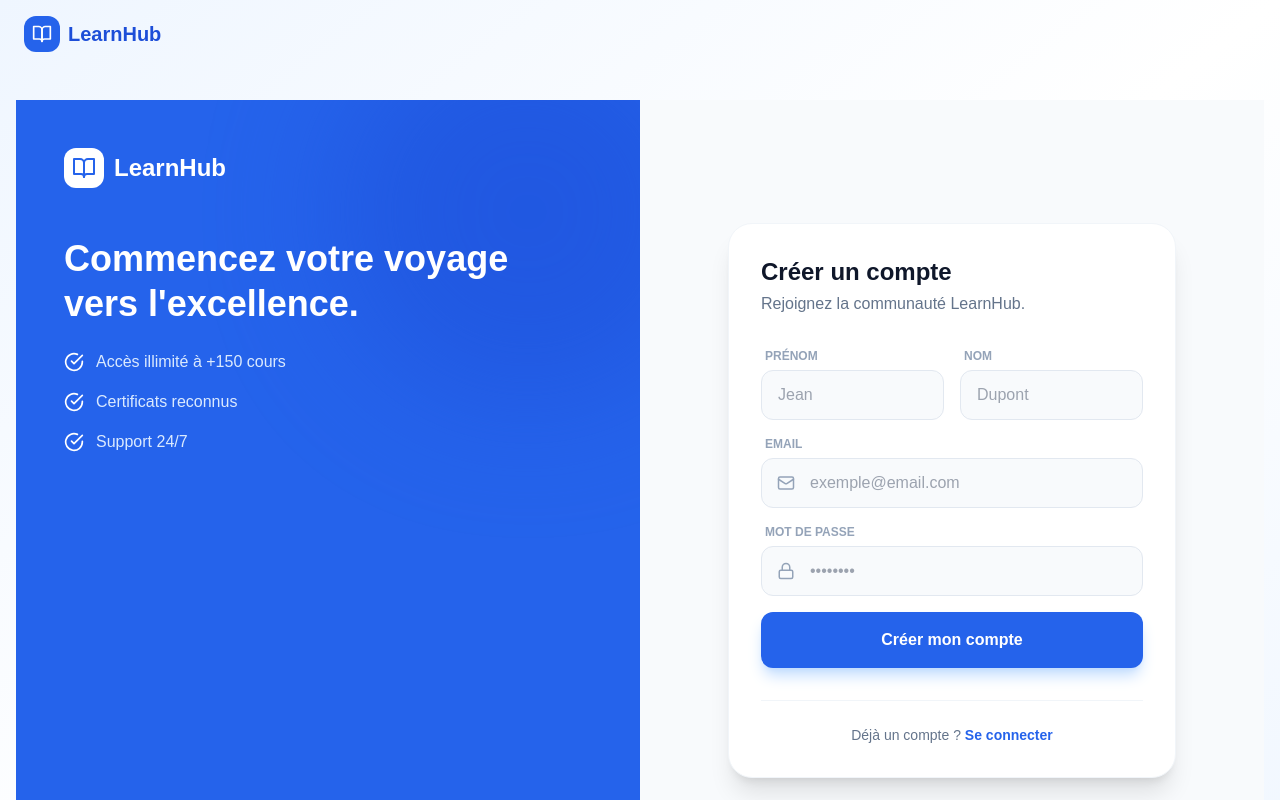
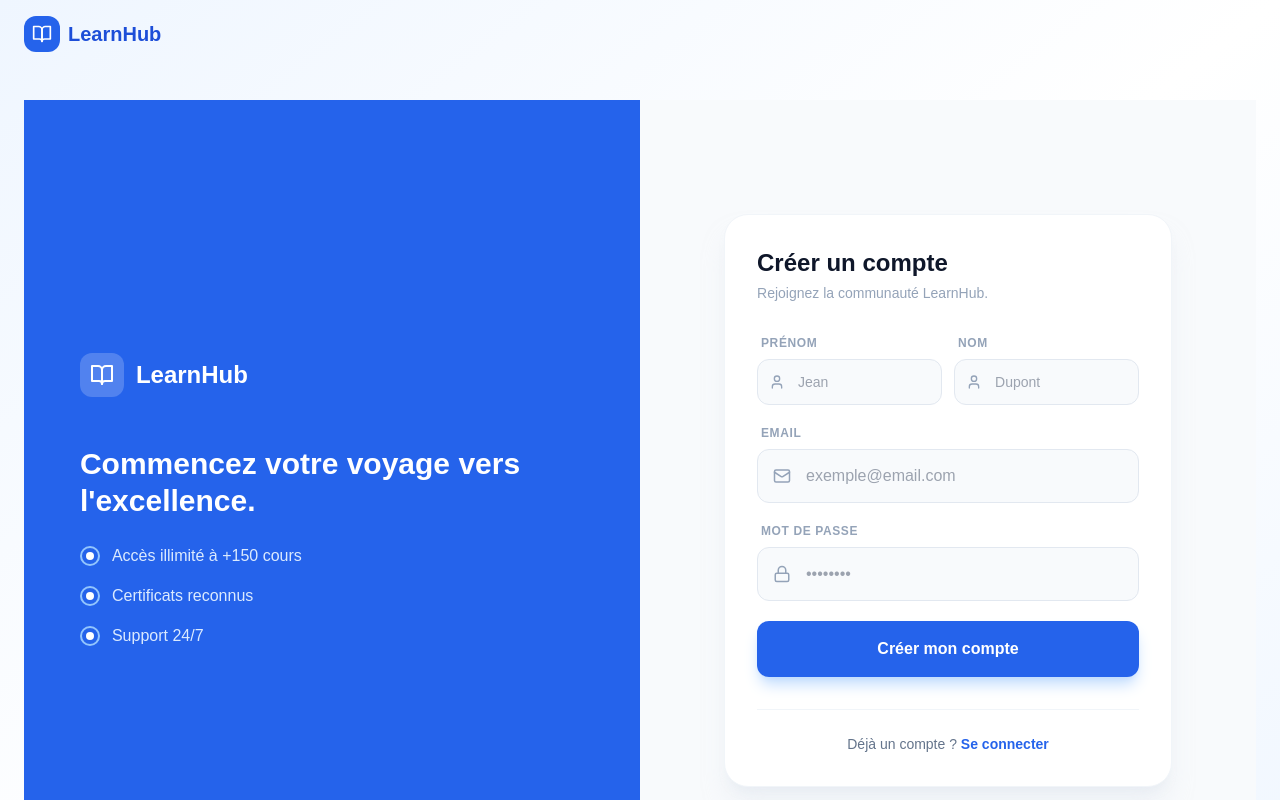
Before and after one commit to Fallou1033/elearning-platform, a React (Vite) app: page /register in a window 1280 px wide. Shown: the top 800 px of the page. Built offline with nearby package versions, Linux system fonts and the light colour scheme.

Commit message:
modication dashboard

```diff
--- a/src/pages/DashboardPage.tsx
+++ b/src/pages/DashboardPage.tsx
@@ -1,86 +1,192 @@
-// ============================================================
-// 📊 DASHBOARD HOME — À compléter par : Membre 4
-// Branch : feature/dashboard
-// Adapter le modèle Figma du prof :
-// https://www.figma.com/design/7he9xmPmJGgOCZJrPKTRD5/...
-// Sections à faire :
-//   - Cartes de stats (cours inscrits, complétés, en cours, heures)
-//   - Cours en cours (avec barre de progression)
-//   - Activité récente
-// ============================================================
-
-import { BookOpen, CheckCircle, Clock, TrendingUp } from 'lucide-react'
+import { BookOpen, CheckCircle, Clock, TrendingUp, Star, Play, Award, Bell } from 'lucide-react'
+import { Link } from 'react-router-dom'
 import { courses } from '../data/courses'
 
 const stats = [
-  { label: 'Cours inscrits',   value: '6',    icon: BookOpen,     color: 'bg-blue-50 text-blue-600' },
-  { label: 'Cours complétés',  value: '1',    icon: CheckCircle,  color: 'bg-green-50 text-green-600' },
-  { label: 'En progression',   value: '3',    icon: TrendingUp,   color: 'bg-orange-50 text-orange-600' },
-  { label: 'Heures apprises',  value: '24h',  icon: Clock,        color: 'bg-purple-50 text-purple-600' },
+  { label: 'Cours inscrits',  value: '6',   icon: BookOpen,     bg: 'bg-blue-50',   text: 'text-blue-600',   border: 'border-blue-100' },
+  { label: 'Cours complétés', value: '1',   icon: CheckCircle,  bg: 'bg-green-50',  text: 'text-green-600',  border: 'border-green-100' },
+  { label: 'En progression',  value: '3',   icon: TrendingUp,   bg: 'bg-orange-50', text: 'text-orange-600', border: 'border-orange-100' },
+  { label: 'Heures apprises', value: '24h', icon: Clock,        bg: 'bg-purple-50', text: 'text-purple-600', border: 'border-purple-100' },
 ]
 
-const inProgressCourses = courses.filter(c => c.progress && c.progress > 0 && c.progress < 100)
+const recentActivity = [
+  { action: 'Leçon terminée', detail: 'Introduction à React Hooks', time: 'Il y a 2h',   icon: CheckCircle, color: 'text-green-500' },
+  { action: 'Nouveau cours',  detail: 'Docker & Déploiement',       time: 'Il y a 5h',   icon: BookOpen,    color: 'text-blue-500' },
+  { action: 'Certificat',     detail: 'Python pour Data Science',   time: 'Hier',        icon: Award,       color: 'text-amber-500' },
+  { action: 'Leçon terminée', detail: 'Tailwind CSS — Flexbox',     time: 'Il y a 2j',   icon: CheckCircle, color: 'text-green-500' },
+]
+
+const inProgress = courses.filter(c => c.progress !== undefined && c.progress > 0 && c.progress < 100)
+const completed   = courses.filter(c => c.progress === 100)
+
+const student = {
+  name:   'Moussa Diallo',
+  email:  'moussa.diallo@email.com',
+  avatar: 'https://images.unsplash.com/photo-1507003211169-0a1dd7228f2d?w=200&h=200&fit=crop&crop=face',
+  level:  'Intermédiaire',
+  points: 1240,
+}
 
 export default function DashboardPage() {
   return (
     <div className="space-y-8 animate-fade-in">
+
+      {/* ── Header ── */}
+      <div className="flex items-center justify-between flex-wrap gap-4">
         <div>
-        <h1 className="font-display text-2xl font-bold text-slate-900">
-          Bonjour, Moussa 👋
+          <h1 className="font-display text-2xl md:text-3xl font-bold text-slate-900">
+            Bonjour, {student.name.split(' ')[0]} 👋
           </h1>
           <p className="text-slate-500 mt-1">Continuez là où vous vous êtes arrêté.</p>
         </div>
+        <div className="flex items-center gap-3">
+          <div className="bg-amber-50 border border-amber-100 text-amber-700 text-sm font-semibold px-4 py-2 rounded-xl flex items-center gap-2">
+            <Star size={15} className="fill-amber-400 text-amber-400" />
+            {student.points} pts
+          </div>
+          <button className="relative p-2.5 bg-white border border-slate-100 rounded-xl text-slate-400 hover:text-primary-600 hover:border-primary-200 transition-colors shadow-sm">
+            <Bell size={18} />
+            <span className="absolute top-1.5 right-1.5 w-2 h-2 bg-red-500 rounded-full" />
+          </button>
+        </div>
+      </div>
 
-      {/* Stats */}
-      <div className="grid grid-cols-2 lg:grid-cols-4 gap-4">
-        {stats.map(({ label, value, icon: Icon, color }) => (
-          <div key={label} className="card p-5 flex items-center gap-4">
-            <div className={`p-3 rounded-xl ${color}`}>
-              <Icon size={20} />
+      {/* ── Stats ── */}
+      <div className="grid grid-cols-2 xl:grid-cols-4 gap-4">
+        {stats.map(({ label, value, icon: Icon, bg, text, border }) => (
+          <div key={label} className={`card p-5 flex items-center gap-4 border ${border}`}>
+            <div className={`w-12 h-12 rounded-2xl flex items-center justify-center shrink-0 ${bg}`}>
+              <Icon size={22} className={text} />
             </div>
             <div>
-              <p className="text-2xl font-bold text-slate-900">{value}</p>
+              <p className="text-2xl font-display font-bold text-slate-900">{value}</p>
               <p className="text-xs text-slate-500 mt-0.5">{label}</p>
             </div>
           </div>
         ))}
       </div>
 
-      {/* En cours */}
-      <div>
-        <h2 className="font-display text-lg font-bold text-slate-900 mb-4">Cours en cours</h2>
-        <div className="grid md:grid-cols-2 xl:grid-cols-3 gap-4">
-          {inProgressCourses.map(course => (
-            <div key={course.id} className="card p-5 space-y-3">
+      {/* ── Cours en cours + Activité ── */}
+      <div className="grid xl:grid-cols-3 gap-6">
+
+        {/* Cours en progression */}
+        <div className="xl:col-span-2 space-y-4">
+          <div className="flex items-center justify-between">
+            <h2 className="font-display text-lg font-bold text-slate-900">Cours en cours</h2>
+            <Link to="/dashboard/courses" className="text-sm text-primary-600 hover:underline font-medium">
+              Voir tout →
+            </Link>
+          </div>
+
+          <div className="space-y-3">
+            {inProgress.map(course => (
+              <div key={course.id} className="card p-4 flex gap-4 items-center group hover:-translate-y-0.5 transition-transform">
                 <img
                   src={course.thumbnail}
                   alt={course.title}
-                className="w-full h-32 object-cover rounded-xl"
+                  className="w-16 h-16 rounded-xl object-cover shrink-0"
                 />
-              <div>
-                <h3 className="font-semibold text-slate-800 text-sm leading-snug">{course.title}</h3>
-                <p className="text-xs text-slate-400 mt-1">{course.instructor}</p>
-              </div>
-              <div>
-                <div className="flex justify-between text-xs text-slate-500 mb-1">
-                  <span>Progression</span>
+                <div className="flex-1 min-w-0">
+                  <h3 className="font-semibold text-slate-800 text-sm truncate">{course.title}</h3>
+                  <p className="text-xs text-slate-400 mt-0.5">{course.instructor}</p>
+                  <div className="mt-2">
+                    <div className="flex justify-between text-xs mb-1">
+                      <span className="text-slate-400">Progression</span>
                       <span className="font-semibold text-primary-600">{course.progress}%</span>
                     </div>
-                <div className="w-full bg-slate-100 rounded-full h-2">
+                    <div className="w-full bg-slate-100 rounded-full h-1.5">
                       <div
-                    className="bg-primary-500 h-2 rounded-full transition-all duration-500"
+                        className="bg-primary-500 h-1.5 rounded-full transition-all duration-700"
                         style={{ width: `${course.progress}%` }}
                       />
                     </div>
                   </div>
                 </div>
+                <button className="w-9 h-9 bg-primary-50 hover:bg-primary-600 text-primary-600 hover:text-white rounded-xl flex items-center justify-center transition-all shrink-0">
+                  <Play size={14} />
+                </button>
+              </div>
+            ))}
+          </div>
+
+          {/* Cours complétés */}
+          {completed.length > 0 && (
+            <div className="mt-6">
+              <h2 className="font-display text-lg font-bold text-slate-900 mb-3">Cours complétés ✅</h2>
+              <div className="space-y-3">
+                {completed.map(course => (
+                  <div key={course.id} className="card p-4 flex gap-4 items-center opacity-75">
+                    <img src={course.thumbnail} alt={course.title} className="w-16 h-16 rounded-xl object-cover shrink-0 grayscale" />
+                    <div className="flex-1 min-w-0">
+                      <h3 className="font-semibold text-slate-700 text-sm truncate">{course.title}</h3>
+                      <p className="text-xs text-slate-400 mt-0.5">{course.instructor}</p>
+                      <div className="flex items-center gap-1.5 mt-2">
+                        <CheckCircle size={13} className="text-green-500" />
+                        <span className="text-xs text-green-600 font-semibold">Terminé</span>
+                      </div>
+                    </div>
+                    <div className="bg-green-50 border border-green-100 text-green-700 text-xs font-bold px-3 py-1 rounded-lg shrink-0">
+                      100%
+                    </div>
+                  </div>
+                ))}
+              </div>
+            </div>
+          )}
+        </div>
+
+        {/* Colonne droite : Profil rapide + Activité */}
+        <div className="space-y-5">
+
+          {/* Profil rapide */}
+          <div className="card p-5 text-center space-y-3">
+            <img
+              src={student.avatar}
+              alt={student.name}
+              className="w-16 h-16 rounded-2xl object-cover mx-auto ring-4 ring-primary-50"
+            />
+            <div>
+              <p className="font-display font-bold text-slate-900">{student.name}</p>
+              <p className="text-slate-400 text-xs mt-0.5">{student.email}</p>
+            </div>
+            <div className="flex justify-center gap-3">
+              <div className="bg-primary-50 text-primary-700 text-xs font-semibold px-3 py-1.5 rounded-lg">
+                {student.level}
+              </div>
+              <div className="bg-amber-50 text-amber-700 text-xs font-semibold px-3 py-1.5 rounded-lg flex items-center gap-1">
+                <Star size={11} className="fill-amber-400 text-amber-400" />
+                {student.points} pts
+              </div>
+            </div>
+            <Link
+              to="/dashboard/profile"
+              className="block w-full text-center text-sm font-semibold text-primary-600 hover:text-primary-700 border border-primary-200 hover:border-primary-400 py-2 rounded-xl transition-colors"
+            >
+              Voir mon profil
+            </Link>
+          </div>
+
+          {/* Activité récente */}
+          <div className="card p-5">
+            <h2 className="font-display text-base font-bold text-slate-900 mb-4">Activité récente</h2>
+            <div className="space-y-3">
+              {recentActivity.map((item, i) => (
+                <div key={i} className="flex items-start gap-3">
+                  <div className={`mt-0.5 shrink-0 ${item.color}`}>
+                    <item.icon size={15} />
+                  </div>
+                  <div className="flex-1 min-w-0">
+                    <p className="text-xs font-semibold text-slate-700">{item.action}</p>
+                    <p className="text-xs text-slate-400 truncate">{item.detail}</p>
+                  </div>
+                  <span className="text-xs text-slate-300 shrink-0">{item.time}</span>
+                </div>
               ))}
             </div>
           </div>
 
-      <p className="text-center text-slate-300 text-sm">
-        🚧 Design complet à adapter depuis le modèle Figma (feature/dashboard)
-      </p>
+        </div>
+      </div>
     </div>
   )
 }
--- a/src/pages/RegisterPage.tsx
+++ b/src/pages/RegisterPage.tsx
@@ -1,119 +1,136 @@
 import React, { useState } from 'react';
-import { Link } from 'react-router-dom';
-import { BookOpen, Mail, Lock, CheckCircle } from 'lucide-react';
+import { Link, useNavigate } from 'react-router-dom';
+import { BookOpen, Mail, Lock, User } from 'lucide-react';
 
 const Register: React.FC = () => {
-  const [formData, setFormData] = useState({
-    firstName: '',
-    lastName: '',
-    email: '',
-    password: '',
-    confirmPassword: ''
-  });
-
-  const handleChange = (e: React.ChangeEvent<HTMLInputElement>) => {
-    setFormData({ ...formData, [e.target.name]: e.target.value });
-  };
+  const navigate = useNavigate();
+  const [firstName, setFirstName] = useState<string>('');
+  const [lastName, setLastName] = useState<string>('');
+  const [email, setEmail] = useState<string>('');
+  const [password, setPassword] = useState<string>('');
 
   const handleSubmit = (e: React.FormEvent) => {
     e.preventDefault();
-    // Logique d'inscription à lier avec l'état global du chef de projet plus tard
-    console.log("Données d'inscription :", formData);
+    localStorage.setItem('isLoggedIn', 'true');
+    navigate('/dashboard');
   };
 
   return (
-    <div className="min-h-screen flex font-sans text-slate-900 bg-slate-50">
-      {/* Colonne de gauche - Illustration (Desktop uniquement) */}
-      <div className="hidden lg:flex w-1/2 bg-primary-600 p-12 flex-col justify-between text-white relative overflow-hidden">
-        <div className="absolute top-0 right-0 w-96 h-96 bg-primary-700 rounded-full -mr-20 -mt-20 opacity-50 blur-3xl" />
+    <div className="min-h-screen flex bg-white">
 
-        <div className="relative z-10">
-          <Link to="/" className="flex items-center gap-2.5 mb-12">
-            <div className="bg-white text-primary-600 p-2 rounded-xl">
+      {/* Panneau gauche bleu */}
+      <div className="hidden lg:flex lg:w-1/2 bg-primary-600 flex-col justify-center px-14 text-white">
+        <div className="flex items-center gap-3 mb-12">
+          <div className="bg-white/20 p-2.5 rounded-xl">
             <BookOpen size={24} />
           </div>
           <span className="font-display font-bold text-2xl">LearnHub</span>
-          </Link>
-
-          <h2 className="font-display text-4xl font-bold leading-tight mb-6">
+        </div>
+        <h2 className="font-display text-3xl font-bold mb-6 leading-tight">
           Commencez votre voyage vers l'excellence.
         </h2>
-
         <ul className="space-y-4">
-            {["Accès illimité à +150 cours", "Certificats reconnus", "Support 24/7"].map((item, i) => (
-              <li key={i} className="flex items-center gap-3 text-primary-100">
-                <CheckCircle size={20} className="text-white" />
+          {['Accès illimité à +150 cours', 'Certificats reconnus', 'Support 24/7'].map((item) => (
+            <li key={item} className="flex items-center gap-3 text-primary-100">
+              <div className="w-5 h-5 rounded-full border-2 border-primary-300 flex items-center justify-center shrink-0">
+                <div className="w-2 h-2 bg-white rounded-full" />
+              </div>
               {item}
             </li>
           ))}
         </ul>
       </div>
+
+      {/* Panneau droit — formulaire */}
+      <div className="flex-1 flex items-center justify-center px-6 py-12 bg-slate-50">
+        <div className="w-full max-w-md bg-white p-8 rounded-3xl shadow-xl shadow-slate-200/50 border border-slate-100">
+
+          {/* Mobile logo */}
+          <div className="flex items-center gap-2 mb-8 lg:hidden">
+            <div className="bg-primary-600 text-white p-2 rounded-xl">
+              <BookOpen size={20} />
+            </div>
+            <span className="font-display font-bold text-xl text-primary-700">LearnHub</span>
           </div>
 
-      {/* Colonne de droite - Formulaire */}
-      <div className="w-full lg:w-1/2 flex items-center justify-center p-6 sm:p-12">
-        <div className="w-full max-w-md bg-white p-8 rounded-3xl shadow-xl border border-slate-100">
-          <div className="mb-8 text-center lg:text-left">
-            <h1 className="font-display text-2xl font-bold text-slate-900">Créer un compte</h1>
-            <p className="text-slate-500 mt-1">Rejoignez la communauté LearnHub.</p>
-          </div>
+          <h2 className="font-display text-2xl font-bold text-slate-900 mb-1">Créer un compte</h2>
+          <p className="text-slate-400 text-sm mb-8">Rejoignez la communauté LearnHub.</p>
 
-          <form onSubmit={handleSubmit} className="space-y-4">
-            <div className="grid grid-cols-2 gap-4">
-              <div>
-                <label className="block text-xs font-bold uppercase text-slate-400 mb-1.5 ml-1">Prénom</label>
+          <form onSubmit={handleSubmit} className="space-y-5">
+
+            {/* Prénom + Nom */}
+            <div className="grid grid-cols-2 gap-3">
+              <div className="space-y-2">
+                <label className="block text-xs font-bold uppercase tracking-wider text-slate-400 ml-1">
+                  Prénom
+                </label>
+                <div className="relative">
+                  <User className="absolute left-3 top-1/2 -translate-y-1/2 text-slate-400" size={16} />
                   <input
                     type="text"
-                  name="firstName"
                     required
-                  onChange={handleChange}
-                  className="w-full px-4 py-3 rounded-xl bg-slate-50 border border-slate-200 focus:bg-white focus:ring-2 focus:ring-primary-500 outline-none transition-all"
+                    value={firstName}
+                    onChange={(e) => setFirstName(e.target.value)}
+                    className="w-full pl-10 pr-3 py-3 rounded-xl bg-slate-50 border border-slate-200 focus:bg-white focus:ring-2 focus:ring-primary-500 focus:border-transparent outline-none transition-all text-sm"
                     placeholder="Jean"
                   />
                 </div>
-              <div>
-                <label className="block text-xs font-bold uppercase text-slate-400 mb-1.5 ml-1">Nom</label>
+              </div>
+              <div className="space-y-2">
+                <label className="block text-xs font-bold uppercase tracking-wider text-slate-400 ml-1">
+                  Nom
+                </label>
+                <div className="relative">
+                  <User className="absolute left-3 top-1/2 -translate-y-1/2 text-slate-400" size={16} />
                   <input
                     type="text"
-                  name="lastName"
                     required
-                  onChange={handleChange}
-                  className="w-full px-4 py-3 rounded-xl bg-slate-50 border border-slate-200 focus:bg-white focus:ring-2 focus:ring-primary-500 outline-none transition-all"
+                    value={lastName}
+                    onChange={(e) => setLastName(e.target.value)}
+                    className="w-full pl-10 pr-3 py-3 rounded-xl bg-slate-50 border border-slate-200 focus:bg-white focus:ring-2 focus:ring-primary-500 focus:border-transparent outline-none transition-all text-sm"
                     placeholder="Dupont"
                   />
                 </div>
               </div>
+            </div>
 
-            <div>
-              <label className="block text-xs font-bold uppercase text-slate-400 mb-1.5 ml-1">Email</label>
+            {/* Email */}
+            <div className="space-y-2">
+              <label className="block text-xs font-bold uppercase tracking-wider text-slate-400 ml-1">
+                Email
+              </label>
               <div className="relative">
                 <Mail className="absolute left-4 top-1/2 -translate-y-1/2 text-slate-400" size={18} />
                 <input
                   type="email"
-                  name="email"
                   required
-                  onChange={handleChange}
-                  className="w-full pl-12 pr-4 py-3 rounded-xl bg-slate-50 border border-slate-200 focus:bg-white focus:ring-2 focus:ring-primary-500 outline-none transition-all"
+                  value={email}
+                  onChange={(e) => setEmail(e.target.value)}
+                  className="w-full pl-12 pr-4 py-3.5 rounded-xl bg-slate-50 border border-slate-200 focus:bg-white focus:ring-2 focus:ring-primary-500 focus:border-transparent outline-none transition-all"
                   placeholder="exemple@email.com"
                 />
               </div>
             </div>
 
-            <div>
-              <label className="block text-xs font-bold uppercase text-slate-400 mb-1.5 ml-1">Mot de passe</label>
+            {/* Mot de passe */}
+            <div className="space-y-2">
+              <label className="block text-xs font-bold uppercase tracking-wider text-slate-400 ml-1">
+                Mot de passe
+              </label>
               <div className="relative">
                 <Lock className="absolute left-4 top-1/2 -translate-y-1/2 text-slate-400" size={18} />
                 <input
                   type="password"
-                  name="password"
                   required
-                  onChange={handleChange}
-                  className="w-full pl-12 pr-4 py-3 rounded-xl bg-slate-50 border border-slate-200 focus:bg-white focus:ring-2 focus:ring-primary-500 outline-none transition-all"
+                  value={password}
+                  onChange={(e) => setPassword(e.target.value)}
+                  className="w-full pl-12 pr-4 py-3.5 rounded-xl bg-slate-50 border border-slate-200 focus:bg-white focus:ring-2 focus:ring-primary-500 focus:border-transparent outline-none transition-all"
                   placeholder="••••••••"
                 />
               </div>
             </div>
 
+            {/* Bouton */}
             <button
               type="submit"
               className="w-full bg-primary-600 hover:bg-primary-700 text-white font-bold py-4 rounded-xl transition-all shadow-lg shadow-primary-200 mt-2"
@@ -122,6 +139,7 @@ const Register: React.FC = () => {
             </button>
           </form>
 
+          {/* Lien connexion */}
           <div className="mt-8 pt-6 border-t border-slate-100 text-center">
             <p className="text-slate-500 text-sm">
               Déjà un compte ?{' '}
@@ -130,6 +148,7 @@ const Register: React.FC = () => {
               </Link>
             </p>
           </div>
+
         </div>
       </div>
     </div>
```
Lines whose indentation alone changed are shown as unchanged.
